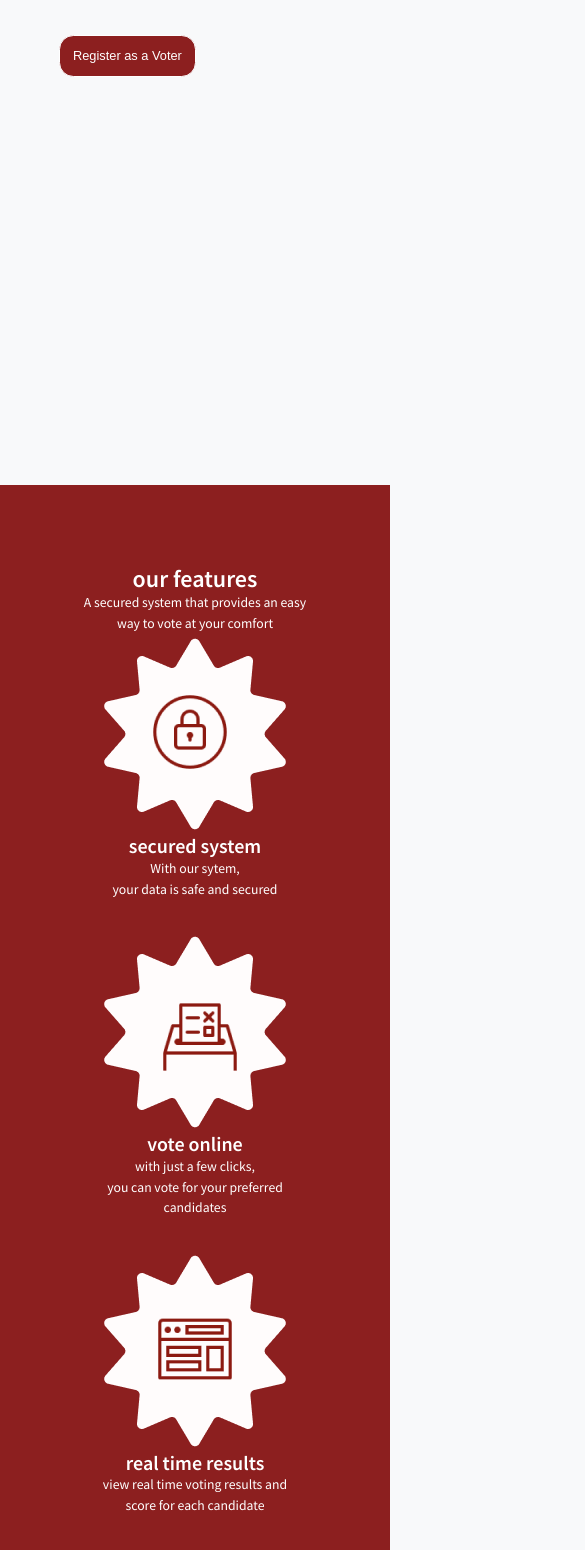
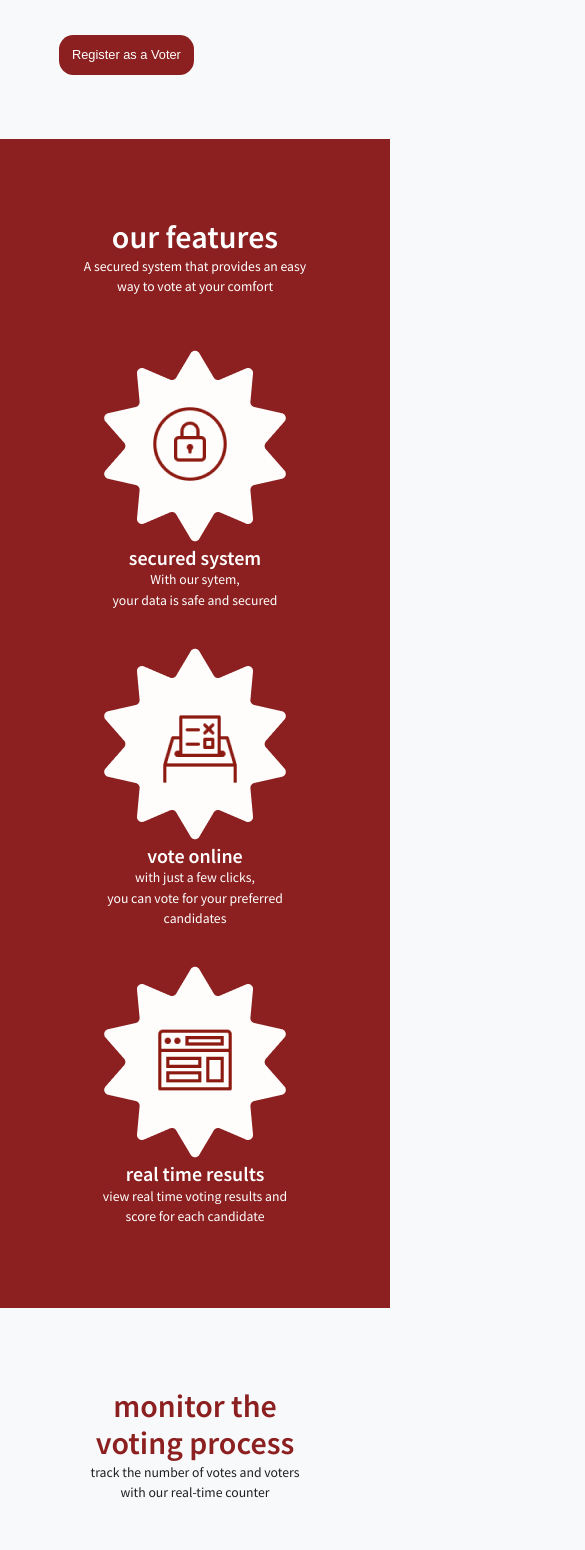
Before and after one commit to mathiaslawson/central-polls, a React (Vite) app: page / in a window 390 px wide. Shown: the part 420-1970 px from the top of the page, 585 px wide, since content can reach past the window. Built offline with nearby package versions, Linux system fonts and the light colour scheme; no server answers.

Commit message:
responsiveness

```diff
--- /dev/null
+++ b/src/assets/LandingPage/part3/parts.css
@@ -0,0 +1,3 @@
+.CircularProgressbar-text{
+    text-anchor: middle;
+}
--- a/src/assets/LandingPage/part3/progressbar1.jsx
+++ b/src/assets/LandingPage/part3/progressbar1.jsx
@@ -1,6 +1,7 @@
 import React from 'react'
 import {CircularProgressbar, buildStyles} from "react-circular-progressbar"
 import Changes from "./changes"
+import './parts.css'
 
 export default function progressbar1() {
 
@@ -13,6 +14,7 @@ export default function progressbar1() {
       text={`${value}%`}
       circleRatio={0.75}
       strokeWidth= {14}
+
       styles={buildStyles({
         rotation: 1/2 + 1 / 8,
         pathColor: "#FF6060",
@@ -20,6 +22,7 @@ export default function progressbar1() {
         trailColor: "gray",
         textColor:"black",
         textSize:"1rem",
+
       })}
     />
   )}
--- a/src/assets/LandingPage/part3/progressbar2.jsx
+++ b/src/assets/LandingPage/part3/progressbar2.jsx
@@ -1,6 +1,7 @@
 import React from 'react'
 import {CircularProgressbar, buildStyles} from "react-circular-progressbar"
 import Changes from "./changes"
+import './parts.css'
 
 
 export default function progressbar2() {
--- a/src/assets/LandingPage/part3/progressbar3.jsx
+++ b/src/assets/LandingPage/part3/progressbar3.jsx
@@ -1,7 +1,7 @@
 import React from 'react'
 import {CircularProgressbar, buildStyles} from "react-circular-progressbar"
 import Changes from "./changes"
-
+import './parts.css'
 
 export default function progressbar3() {
 
--- a/src/pages/Home/index.jsx
+++ b/src/pages/Home/index.jsx
@@ -16,6 +16,15 @@ import Progressbar3 from '../../assets/LandingPage/part3/progressbar3'
 
 function index() {
   const smallScreens = useMediaQuery('(min-width: 800px)')
+
+  const mainBox = {
+    display: 'flex',
+    flexDirection: 'column',
+    justifyContent: 'center',
+    padding: '5rem',
+    gap: '3rem'
+  }
+
   const part2styles = {
     display: 'flex',
     flexDirection: 'column',
@@ -23,10 +32,13 @@ function index() {
     justifyContent: 'spaceBetween'
   }
 
+
   return (
     <>
       <Box padding='0rem'>
-        <Box height='100vh' display='flex' justifyContent='space-between' justifySelf='center' position='relative' >
+
+        {/* PART 1 */}
+        <Box display='flex' justifyContent='space-between'>
           <Box margin='4rem 4rem ' width='90%' >
             <Typography fontSize={smallScreens ? '3rem' : '2rem'} width='90%' fontWeight='bold'>
               Fast, Secured and
@@ -47,7 +59,6 @@ function index() {
                 padding: '0.8rem',
                 borderRadius: '0.9rem',
                 cursor: 'pointer',
-                border: 'solid',
                 borderColor: 'white',
                 backgroundColor: '#8c1f1f',
                 borderWidth: '0.1rem',
@@ -64,7 +75,7 @@ function index() {
 
           </Box>
           <Box
-            height='100vh'
+
             overflow='hidden'
           >
             <img src={girl}
@@ -79,13 +90,17 @@ function index() {
 
         {/* PART TWO */}
         <Box
+          {...mainBox}
+
+          minHeight='50vh'
           backgroundColor='#8c1f1f'
-          padding='5rem'
           color='white'
           textAlign='center'
+
+
         >
           <Box>
-            <Typography variant='h3' fontWeight='bold' color='white'>our features</Typography>
+            <Typography variant='h3' fontWeight='bold' color='white' fontSize={smallScreens ? '3rem' : '2rem'} >our features</Typography>
             <Typography>A secured system that provides an easy way
               to vote at your comfort
             </Typography>
@@ -125,13 +140,14 @@ function index() {
 
         {/* PART 3 */}
         <Box
-          padding='5rem'
+
+          {...mainBox}
+
           textAlign='center'
+          minHeight='50vh'
         >
-          <Box
-            paddingBottom='3rem'
-          >
-            <Typography variant='h3' fontWeight='bold' color='#8c1f1f'>monitor the voting process</Typography>
+          <Box>
+            <Typography variant='h3' fontWeight='bold' color='#8c1f1f' fontSize={smallScreens ? '3rem' : '2rem'}>monitor the voting process</Typography>
             <Typography>track the number of votes and voters with our real-time counter</Typography>
           </Box>
 
@@ -139,13 +155,18 @@ function index() {
             display='flex'
             sx={smallScreens ? { flexDirection: 'row' } : { flexDirection: 'column', gap: '2rem' }}
             alignItems='center'
-            justifyContent='space-between'
+            justifyContent='space-evenly'
+
           >
 
-            <Box width='13rem'  >
-              <Progressbar1 />
-              <Typography variant='h6' fontWeight='bold'>number of students</Typography>
+            <Box>
+              <Box width='13rem'  >
+                <Progressbar1 />
+                <Typography variant='h6' fontWeight='bold'>number of students</Typography>
+              </Box>
             </Box>
+
+
             <Box width='13rem'>
               <Progressbar2 />
               <Typography variant='h6' fontWeight='bold'>total number of votes</Typography>
@@ -173,10 +194,10 @@ function index() {
             <img src={graph} />
           </Box>
           <Box>
-            <Box marginTop='20%'>
-              <Typography variant='h3' textTransform='capitalize'>view live result</Typography>
+            <Box marginTop={smallScreens ? '10%' : '20%'}>
+              <Typography variant='h3' textTransform='capitalize' fontSize={smallScreens ? '3rem' : '2rem'}>view live result</Typography>
               <ul>
-                <li><Typography>view live results of the elections instantly on our home page without logging in</Typography></li>
+                <li><Typography textAlign='left'>view live results of the elections instantly on our home page without logging in</Typography></li>
                 <li><Typography textAlign='left'>you can also check the electoral candidates</Typography></li>
               </ul>
             </Box>
@@ -187,17 +208,21 @@ function index() {
 
         {/* PART5 */}
         <Box padding='4rem'>
-          <Box marginBottom='3rem'><Typography variant='h3' color='rgb(140,31,31)' textAlign='center'>How it works</Typography></Box>
+          <Box marginBottom='3rem'><Typography variant='h3' color='rgb(140,31,31)' textAlign='center' fontSize={smallScreens ? '3rem' : '2rem'}>How it works</Typography></Box>
           <Box
             display='flex'
             sx={smallScreens ? { flexDirection: 'row' } : { flexDirection: 'column', gap: '2rem' }}
             justifyContent='space-evenly'>
-            <Box><img src={how} /></Box>
-            <Box><img src={voting} /></Box>
+            <Box><img src={how}
+              style={smallScreens ? { width: '50%' } : { width: '90%' }}
+            /></Box>
+            <Box><img src={voting}
+              style={smallScreens ? { width: '50%' } : { width: '90%' }}
+            /></Box>
           </Box>
         </Box>
 
-      </Box>
+      </Box >
     </>
   )
 }
```
